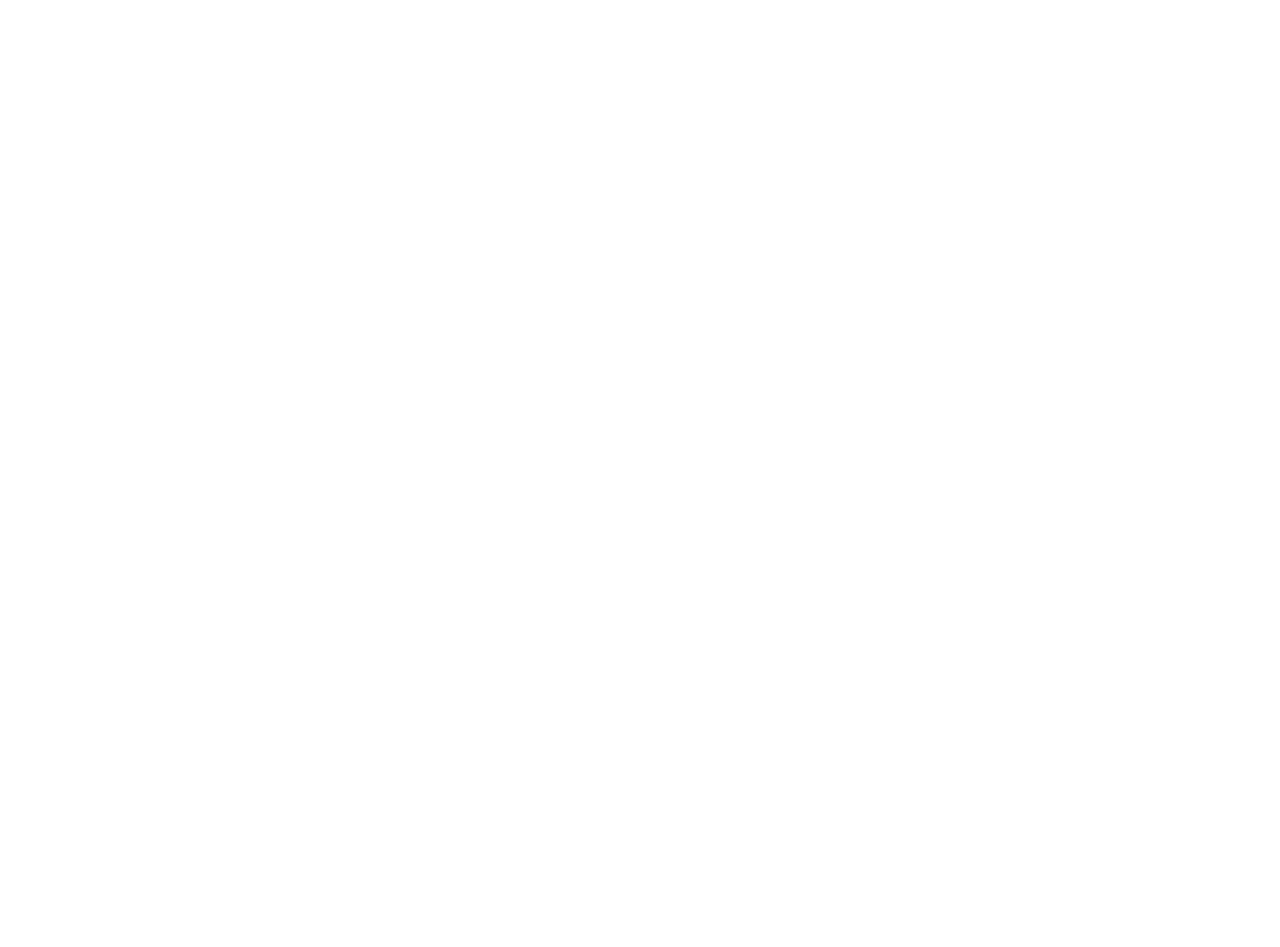
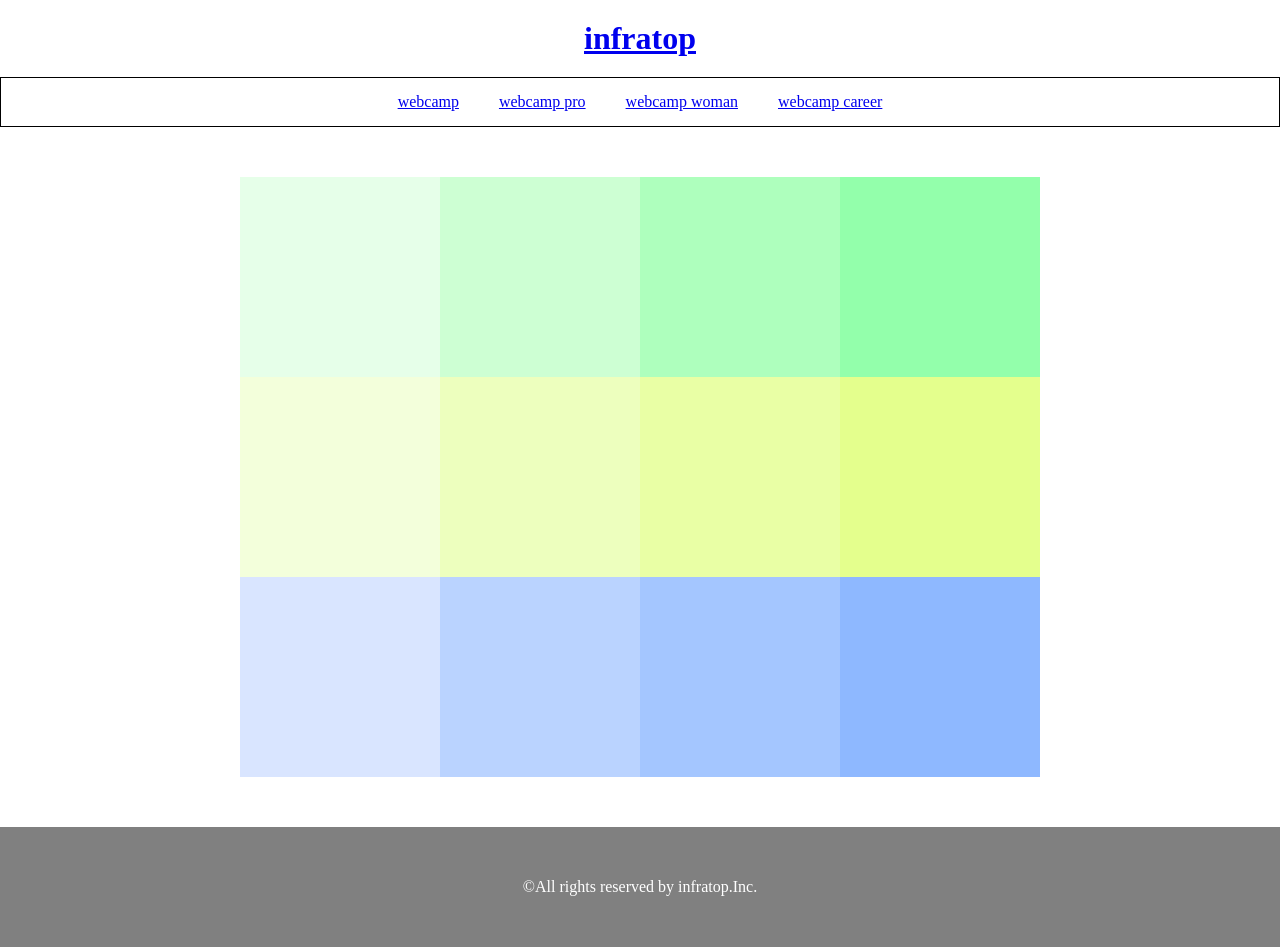
Before and after one commit to lvjiiiiu/chapter5_exercise, a plain HTML site: page index.html in a window 1280 px wide. Before the commit the page ends 800 px from the top, so only its background shows below. Drawn offline with Linux system fonts and the light colour scheme.

Commit message:
[Finish]1-5

```diff
--- a/index.html
+++ b/index.html
@@ -1 +1,40 @@
 <!DOCTYPE html>
+<head>
+  <meta charset="UTF-8">
+  <title>infratop</title>
+  <link rel="stylesheet" href="style.css">
+</head>
+
+<body>
+  <header>
+    <h1 class="heading"><a href="index.html">infratop</a></h1>
+    <nav>
+      <ul class="nav-list-items">
+        <li class="item"><a href="https://web-camp.io/">webcamp</a></li>
+        <li class="item"><a href="https://web-camp.io/pro/">webcamp pro</a></li>
+        <li class="item"><a href="https://prograchannel.com/1058">webcamp woman</a></li>
+        <li class="item"><a href="https://web-camp.io/skills/">webcamp career</a></li>
+      </ul>
+    </nav>
+  </header>
+  <div class="main">
+    <div class="mainbox">
+      <div class="box1"></div>
+      <div class="box2"></div>
+      <div class="box3"></div>
+      <div class="box4"></div>
+      <div class="box5"></div>
+      <div class="box6"></div>
+      <div class="box7"></div>
+      <div class="box8"></div>
+      <div class="box9"></div>
+      <div class="box10"></div>
+      <div class="box11"></div>
+      <div class="box12"></div>
+   </div>
+  </div>
+  <footer>
+    <p class="footer-text">&copy;All rights reserved by infratop.Inc.</p>
+  </footer>
+</body>
+</html>
--- a/style.css
+++ b/style.css
@@ -0,0 +1,114 @@
+* {
+  margin: 0;
+  padding: 0;
+  box-sizing: border-box;
+}
+
+.heading {
+  padding: 20px 0;
+  text-align: center;
+}
+
+.nav-list-items {
+  width: 100%;
+  display: flex;
+  justify-content: center;
+  border: 1px solid black;
+}
+
+.item {
+  padding: 15px 20px;
+  list-style: none;
+}
+
+.mainbox {
+  width: 100%;
+  margin: 0px auto;
+  padding: 50px 0;
+  display: flex;
+  flex-wrap: wrap;
+  width: 800px;
+}
+
+.box1 {
+  width: 200px;
+  height: 200px;
+  background-color: #e6ffe9;
+}
+
+.box2 {
+  width: 200px;
+  height: 200px;
+  background-color: #cdffd3;
+}
+
+.box3 {
+  width: 200px;
+  height: 200px;
+  background-color: #aeffbd;
+}
+
+.box4 {
+  width: 200px;
+  height: 200px;
+  background-color: #93ffab;
+}
+
+.box5 {
+  width: 200px;
+  height: 200px;
+  background-color: #f3ffdb;
+}
+
+.box6 {
+  width: 200px;
+  height: 200px;
+  background-color: #edffbe;
+}
+
+.box7 {
+  width: 200px;
+  height: 200px;
+  background-color: #e9ffa5;
+}
+
+.box8 {
+  width: 200px;
+  height: 200px;
+  background-color: #e4ff8d;
+}
+
+.box9 {
+  width: 200px;
+  height: 200px;
+  background-color: #d9e5ff;
+}
+
+.box10 {
+  width: 200px;
+  height: 200px;
+  background-color: #bad3ff;
+}
+
+.box11 {
+  width: 200px;
+  height: 200px;
+  background-color: #a4c6ff;
+}
+
+.box12 {
+  width: 200px;
+  height: 200px;
+  background-color: #8eb8ff;
+}
+
+footer {
+  height: 120px;
+  background-color: gray;
+}
+
+.footer-text {
+  text-align: center;
+  line-height: 120px;
+  color: white;
+}
```
